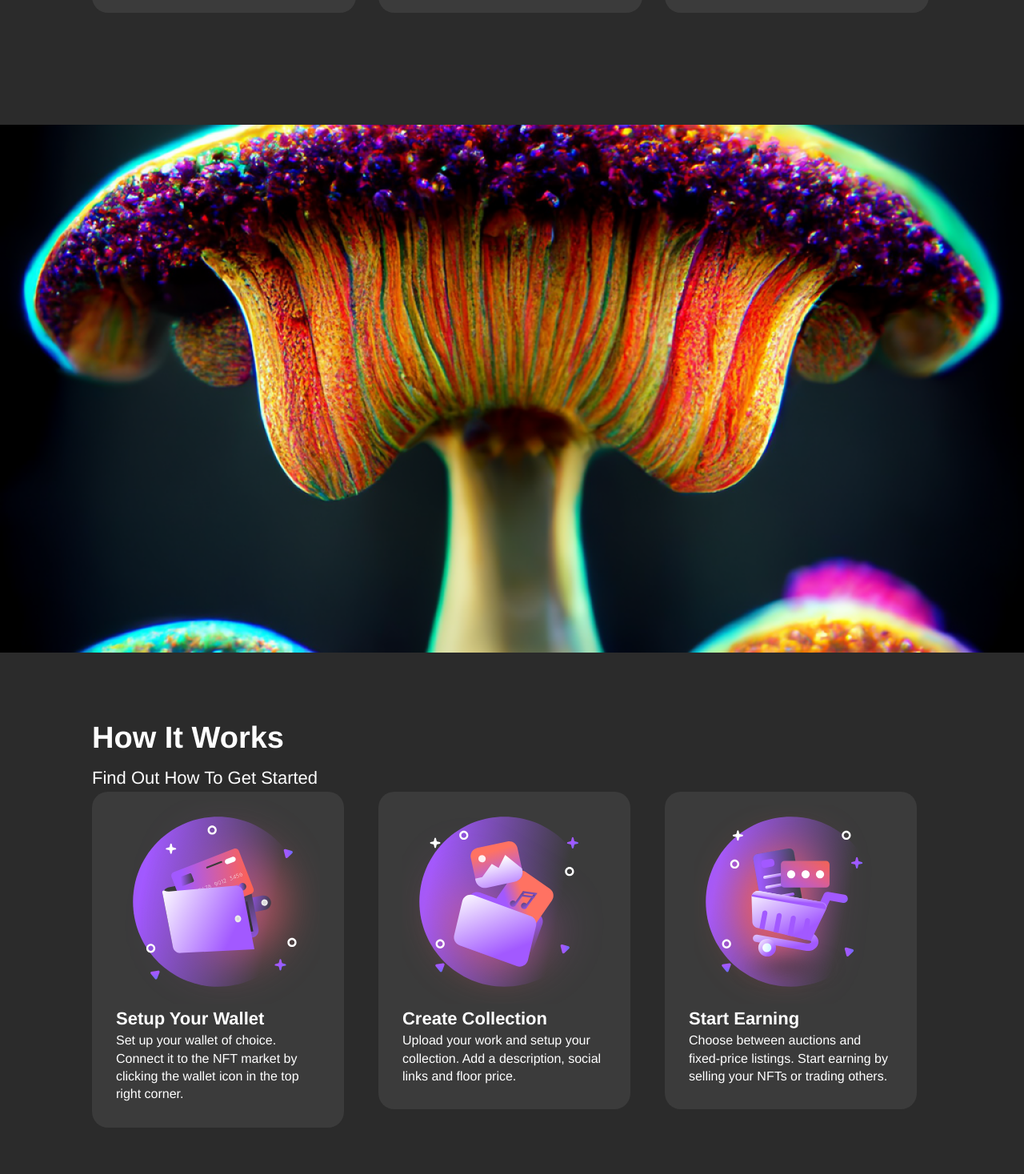
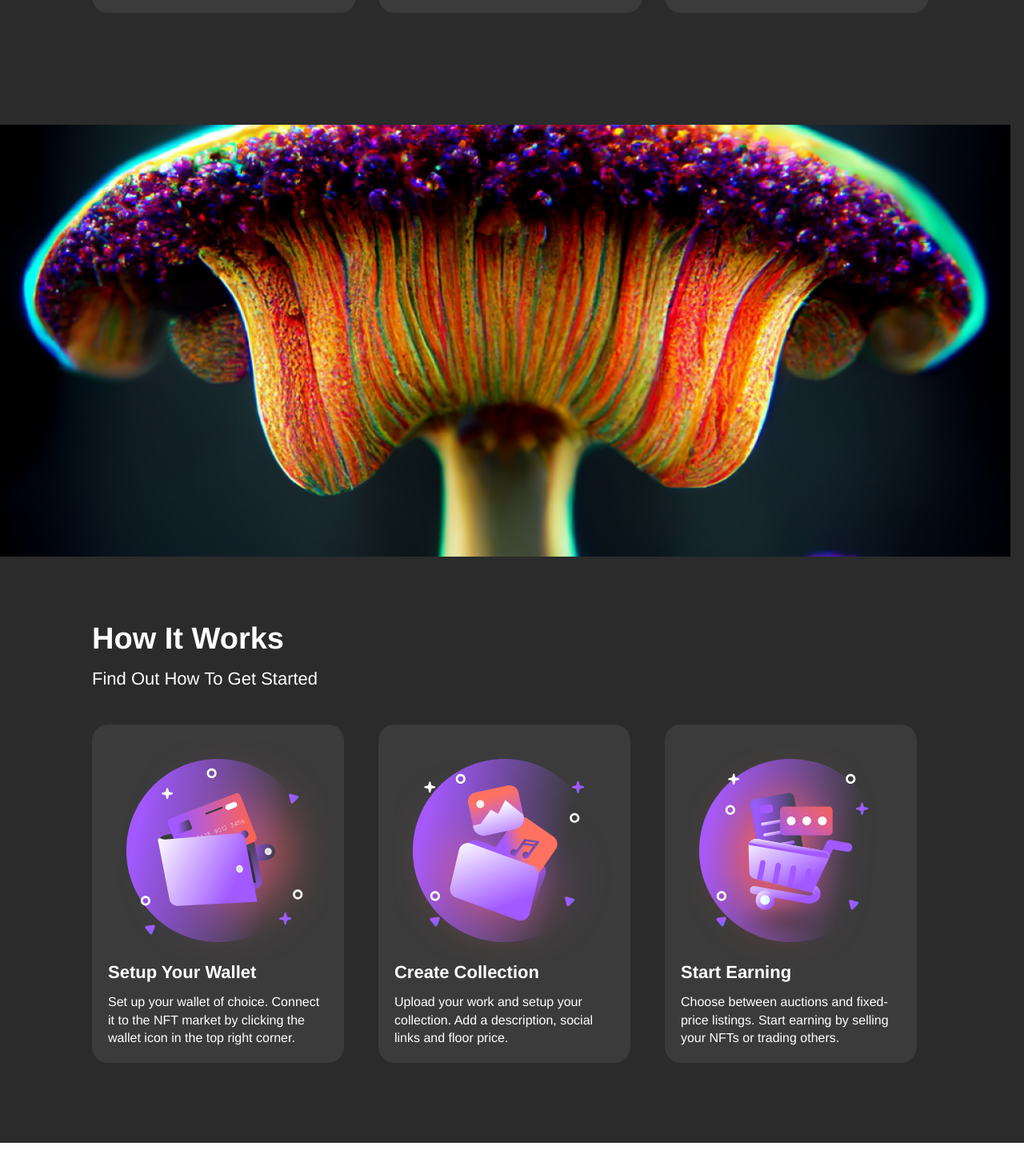
Before and after one commit to nqhop/NFT-marketplace-vuejs, a Vue app: page /homepage in a window 1280 px wide. Shown: the part 3781-5249 px from the top of the page at 80% size. After the commit the page ends 5210 px from the top, so only its background shows below. Built offline with nearby package versions, Linux system fonts and the light colour scheme.

Commit message:
bg image

```diff
--- a/src/assets/css/responsive.css
+++ b/src/assets/css/responsive.css
@@ -18,6 +18,14 @@
     font-size: 16px;
 }
 
+.m-g-title-desc {
+    margin-bottom: 40px;
+}
+
+/* .m-g-component-title-desc{
+    margin-bottom: 10px;
+} */
+
 /* for 2 -> n section */
 .f-s-section-title {
     font-size: 28px;
@@ -27,10 +35,27 @@
     font-size: 16px;
 }
 
+.f-s-component-desc {
+    font-size: 12px;
+}
+
+.size-of-image {
+    width: 100px;
+    height: 100px;
+}
+
 /* table */
 @media (min-width: 834px) {
     .f-s-main-text {
         font-size: 38px;
+    }
+
+    .f-d {
+        flex-direction: column;
+    }
+    .size-of-image {
+        width: 100%;
+        height: unset;
     }
 }
 
@@ -52,6 +77,10 @@
         font-size: 24px;
     }
 
+    .m-g-title-desc {
+        margin-bottom: 40px;
+    }
+
     /* for 2 -> n section */
     .f-s-section-title {
         font-size: 38px;
@@ -61,4 +90,8 @@
         font-size: 22px;
     }
 
+    .f-s-component-desc {
+        font-size: 16px;
+    }
+
 }
--- a/src/components/pages/homepage/HowItWorks.vue
+++ b/src/components/pages/homepage/HowItWorks.vue
@@ -1,9 +1,9 @@
 <template>
     <div class="how-it-works">
-        <div class="how-it-works-title">
+        <div class="how-it-works-title f-s-section-title">
             How it works
         </div>
-        <div class="how-it-works-desc">
+        <div class="how-it-works-desc f-s-section-desc m-g-title-desc">
             Find out how to get started
         </div>
         <div class="grid wide">
@@ -50,7 +50,6 @@ export default {
 }
 
 .how-it-works-title {
-    font-size: 38px;
     font-style: normal;
     font-weight: 600;
     line-height: 120%;
@@ -58,11 +57,9 @@ export default {
 }
 
 .how-it-works-desc {
-    font-size: 22px;
     font-style: normal;
     font-weight: 400;
     line-height: 160%;
-    /* 35.2px */
     text-transform: capitalize;
     margin-top: 10px;
 }
--- a/src/components/pages/homepage/NFTHighlight.vue
+++ b/src/components/pages/homepage/NFTHighlight.vue
@@ -1,6 +1,6 @@
 <template>
-    <div class="NFT-highlightImage">
-        <img :src="NFTHighlightImage" alt="">
+    <div class="NFT-highlight-image">
+        <!-- <img :src="NFTHighlightImage" alt=""> -->
     </div>
 </template>
 
@@ -14,4 +14,13 @@ export default {
 }
 </script>
 
-<style scoped></style>
+<style scoped>
+.NFT-highlight-image{
+    height: 540px;
+    width: calc(100vw - 17px) !important;
+    /* background-image: linear-gradient(0deg, #333, #ccc);  */
+    background-image: url("../../../assets/nfts/NFT-Highlight.png");
+    background-size: 100%;
+    background-repeat: no-repeat;
+}
+</style>
--- a/src/components/ui/how/HowItem.vue
+++ b/src/components/ui/how/HowItem.vue
@@ -1,11 +1,11 @@
 <template>
-    <div class="how-item scale-transition">
-        <img :src="howImage" alt="">
+    <div class="how-item scale-transition f-d">
+        <img class="size-of-image" :src="howImage" alt="">
         <div class="how-item-info">
-            <div class="how-item-info-title">
+            <div class="how-item-info-title f-s-main-desc">
                 {{ title }}
             </div>
-            <div class="how-item-info-desc">
+            <div class="how-item-info-desc f-s-component-desc">
                 {{ desc }}
             </div>
         </div>
@@ -21,25 +21,24 @@ export default {
 <style scoped>
 .how-item {
     max-width: 315px;
-    padding: 10px 30px 30px 30px;
+    /* padding: 10px 30px 30px 30px; */
+    padding: 20px;
     background-color: var(--Background---Secondary);
     border-radius: 20px;
+    display: flex;
+    margin-bottom: 20px;
 }
 
-.how-item img{
-    width: 100%;
-}
 .how-item-info-title {
-    font-size: 22px;
     font-style: normal;
     font-weight: 600;
     line-height: 140%;
     /* 30.8px */
     text-transform: capitalize;
+    margin-bottom: 10px;
 }
 
 .how-item-info-desc {
-    font-size: 16px;
     font-style: normal;
     font-weight: 400;
     line-height: 140%;
```
Also changed, not shown: src/assets/nfts/Photo.jpg (added), 1 other file (tests, documents, lock files or other folders).
